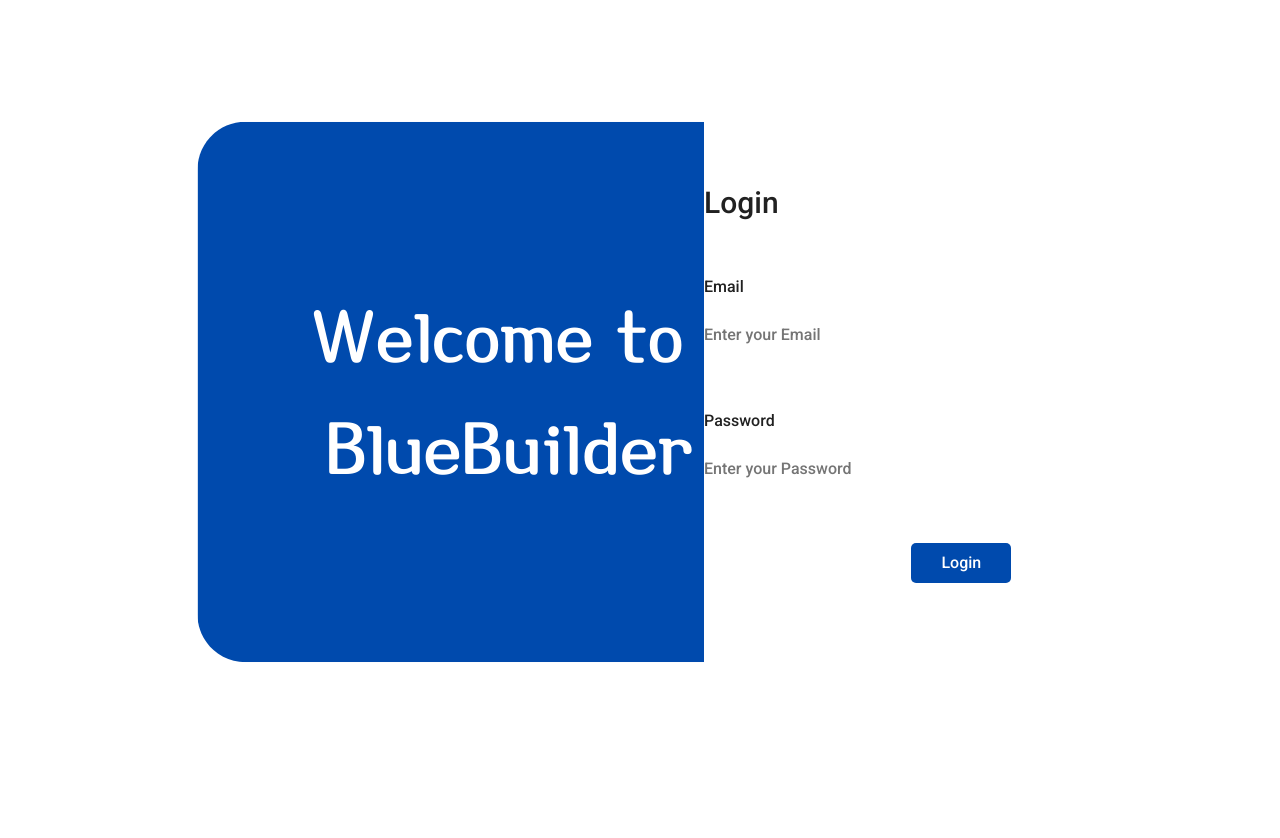
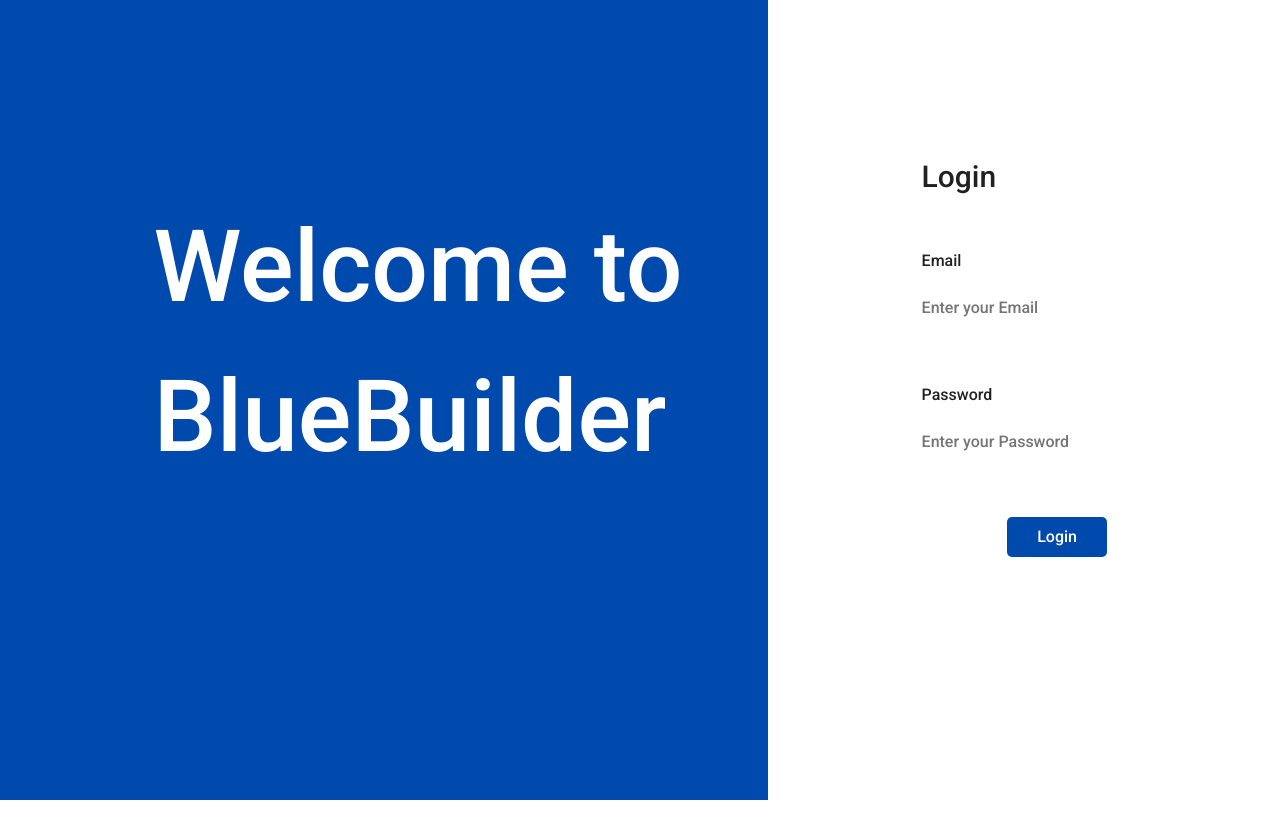
Before and after one commit to dldnr3043/BLUE-BUILDER-FRONTEND, a Vue app: page /login in a window 1280 px wide. Shown: the top 838 px of the page. After the commit the page ends 800 px from the top, so only its background shows below. Built offline with nearby package versions, Linux system fonts and the light colour scheme.

Commit message:
css 수정

```diff
--- a/src/assets/scss/auth/login.scss
+++ b/src/assets/scss/auth/login.scss
@@ -3,26 +3,25 @@
     width: 100%;
     height: 100%;
     .bl-login-left {
-        background-image: url("@/assets/img/login.png");
-        top: -500px;
-        margin-top: -120px;
-        width:55%;
-        height: 100%;
+        width:60%;
+        background-color: #004AAD;
+        .bl-login-left-text {
+            font-size: 100px;
+            color: white;
+            margin-left: 20%;
+            margin-top: 25%;
+        }
     }
     .bl-login-right {
-        margin: auto;
-        width: 45%;
-        height: 100%;
-        margin-top: 180px;
-        .bl-login-text {
-            font-size: 30px;
-        }
-        .bl-login-form {
-            border: 2px;
-            border-color: black;
-            width: 90%;
-            height: 60%;
-            border-radius: 10px;
-        }
+        display: flex;
+        width: 40%;
     }
 }
+.bl-login-area {
+    margin-top: 30%;
+    margin-left: 30%;
+    .bl-login-text {
+        margin-top: 10%;
+        font-size: 30px;
+    }
+}
--- a/src/assets/scss/common/common.scss
+++ b/src/assets/scss/common/common.scss
@@ -14,5 +14,5 @@
     border-radius: 5px;
 }
 .is-center {
-    margin-left: 40%;
+    margin-left: 30%;
 }
--- a/src/views/auth/Login.vue
+++ b/src/views/auth/Login.vue
@@ -1,12 +1,14 @@
 <template>
     <div class="bl-login-page">
         <!-- left area -->
-        <div class="bl-login-left"></div>
+        <div class="bl-login-left">
+            <div class="bl-login-left-text">Welcome to<br>BlueBuilder</div>
+        </div>
 
         <!-- right area -->
         <div class="bl-login-right">
-            <span class="bl-login-text">Login</span>
-            <div class="bl-login-form">
+            <div class="bl-login-area">
+                <span class="bl-login-text">Login</span>
                 <div class="margin-top-50">Email</div>
                 <input class="bl-input" type="text" placeholder="Enter your Email">
 
```
